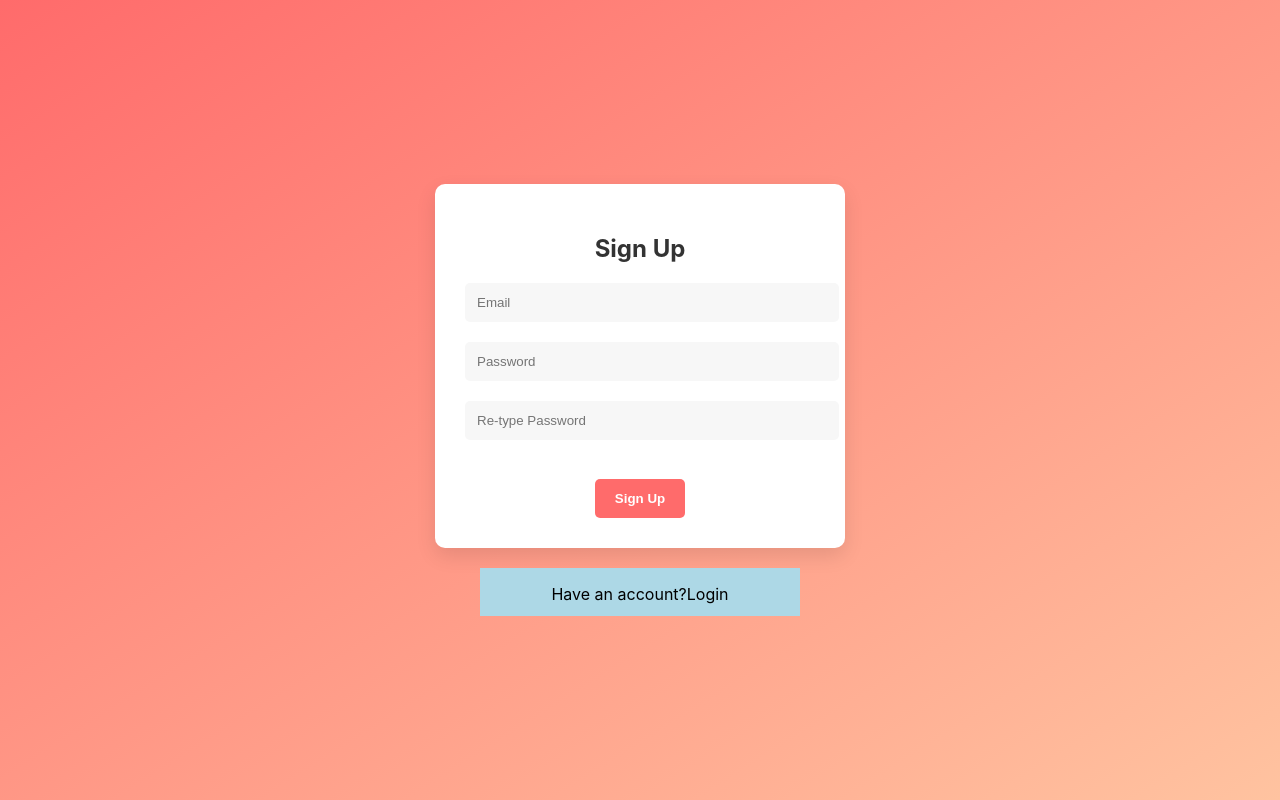
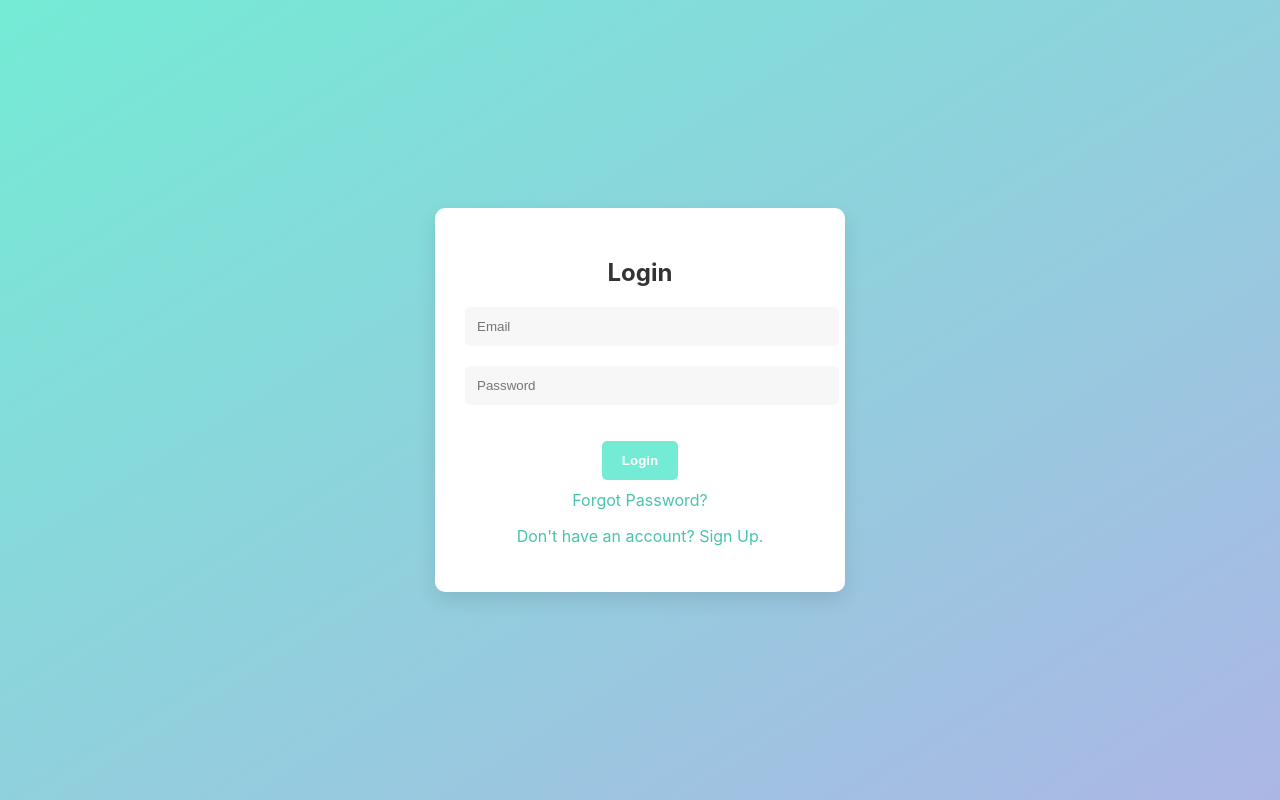
Before and after one commit to Falcon00007/Expense-Tracker, a React (Create React App) app: page /login in a window 1280 px wide. Built offline with nearby package versions, Linux system fonts and the light colour scheme.

Commit message:
Login page done (task-2)

```diff
--- a/src/App.js
+++ b/src/App.js
@@ -1,9 +1,17 @@
+import Home from "./pages/Home";
+import Login from "./pages/Login";
 import Signup from "./pages/Signup";
+import { BrowserRouter, Routes, Route } from "react-router-dom";
 function App() {
   return (
-    <>
-    <Signup/>
-    </>
+    <BrowserRouter>
+    <Routes>
+   <Route path="/" element={ <Signup/>}/>
+   <Route path="/login" element={<Login/>}/>
+   <Route path="/home" element={<Home/>}/>
+    </Routes>
+
+    </BrowserRouter>
   );
 }
 
--- /dev/null
+++ b/src/pages/Home.js
@@ -0,0 +1,11 @@
+import React from 'react'
+
+const Home = () => {
+  return (
+    <>
+    <h1>Welcome to Expense Tracker!!</h1>
+    </>
+  )
+}
+
+export default Home
--- /dev/null
+++ b/src/pages/Login.js
@@ -0,0 +1,91 @@
+import React, { useState } from 'react';
+import classes from './Login.module.css';
+import { Link,useNavigate } from 'react-router-dom';
+
+function Login() {
+  const [email, setEmail] = useState('');
+  const [password, setPassword] = useState('');
+  const [loading, setLoading] = useState(false);
+  const [error, setError]= useState("");
+  const navigate= useNavigate();
+
+  const handleLogin = async(e) => {
+    e.preventDefault();
+    setLoading(true)
+
+    if(!email || !password ){
+      setError("All fields are mandatory!!");
+      return
+    }
+
+    try {
+    const res= await fetch('https://identitytoolkit.googleapis.com/v1/accounts:signInWithPassword?key=AIzaSyAa6b1vvHl497ZXR8GOXQbTNEkyd0l5db4', {
+      method:'POST',
+      body: JSON.stringify({
+        email:email,
+        password:password,
+        returnSecureToken: true
+      }),
+      headers: {
+        'content-type' : 'application/json'
+      }
+    })
+
+      if(res.ok){
+        setLoading(false);
+        const data= await res.json()
+          localStorage.setItem("email", data.email.replace(/[@.]/g, ""));
+          localStorage.setItem("token", data.idToken)
+          console.log(data)
+          navigate('/home');
+          console.log('User LoggedIn successfully');
+          alert("Login successful!!")
+        }
+        else{
+            setLoading(false);
+          const data= await res.json();
+            if(data && data.error.message){
+              setError("LogIn not successful- " + data.error.message)
+            } else{
+              setError("Some error occured!! Please try again..")
+            }
+          }
+    } catch (error) {
+      console.error('Error logging in :', error);
+    }
+    setEmail('');
+    setPassword("");
+
+  };
+
+  return (
+    <div className={classes.container}>
+      <form className={classes.loginForm} onSubmit={handleLogin}>
+        <h2>Login</h2>
+        <input
+          type="email"
+          placeholder="Email"
+          value={email}
+          onChange={(e) => setEmail(e.target.value)}
+        />
+        <input
+          type="password"
+          placeholder="Password"
+          value={password}
+          onChange={(e) => setPassword(e.target.value)}
+        />
+        <p className={classes.errorMessage}>{error}</p>
+        <button type="submit">Login</button>
+        {loading && <h2>Submitting Data...</h2>}
+        <div className={classes.forgotPasswordLink}>
+          <a href="/forgot-password">Forgot Password?</a>
+        </div>
+        <div className={classes.signupLink}>
+          <Link to="/"><p>Don't have an account? Sign Up.</p></Link>
+        </div>
+      </form>
+    </div>
+  );
+}
+
+export default Login;
--- /dev/null
+++ b/src/pages/Login.module.css
@@ -0,0 +1,63 @@
+.container {
+    display: flex;
+    justify-content: center;
+    align-items: center;
+    height: 100vh;
+    background: linear-gradient(to bottom right, #74ebd5, #ACB6E5);
+  }
+
+  .loginForm {
+    background-color: #fff;
+    padding: 30px;
+    border-radius: 10px;
+    box-shadow: 0px 8px 20px rgba(0, 0, 0, 0.1);
+    width: 350px;
+    text-align: center;
+  }
+
+  .loginForm h2 {
+    color: #333;
+    margin-bottom: 20px;
+  }
+
+  .loginForm input {
+    width: 100%;
+    padding: 12px;
+    margin-bottom: 20px;
+    border: none;
+    border-radius: 5px;
+    background-color: #f7f7f7;
+    color: #333;
+  }
+
+  .loginForm button {
+    background-color: #74ebd5;
+    color: white;
+    padding: 12px 20px;
+    border: none;
+    border-radius: 5px;
+    cursor: pointer;
+    font-weight: bold;
+    transition: background-color 0.3s ease-in-out;
+  }
+
+  .loginForm button:hover {
+    background-color: #50c9ba;
+  }
+
+  .loginForm .forgotPasswordLink {
+    margin-top: 10px;
+    color: #888;
+  }
+
+  .loginForm .forgotPasswordLink a,
+  .loginForm .signupLink a {
+    color: #47c4ad;
+    text-decoration: none;
+    transition: color 0.3s ease-in-out;
+  }
+
+  .loginForm .forgotPasswordLink a:hover,
+  .loginForm .signupLink a:hover {
+    color: #50c9ba;
+  }
--- a/src/pages/Signup.js
+++ b/src/pages/Signup.js
@@ -1,14 +1,18 @@
 import React, { useState } from 'react';
 import classes from './Signup.module.css';
+import { Link,useNavigate} from 'react-router-dom';
 
 function Signup() {
   const [email, setEmail] = useState('');
   const [password, setPassword] = useState('');
   const [confirmPassword, setConfimrPassword] = useState('');
   const [error, setError]= useState("");
+  const [loading, setLoading]= useState(false);
+  const navigate= useNavigate();
 
   const handleSignup = async (e) => {
     e.preventDefault();
+    setLoading(true)
 
     if(!email || !password || !confirmPassword){
       setError("All fields are mandatory!!");
@@ -34,14 +38,19 @@ function Signup() {
     })
 
       if(res.ok){
-        const data= await res.json()
-          //authCtx.login(data.idToken, data.email);
-          localStorage.setItem("email", data.email.replace(/[@.]/g, ""));
-          localStorage.setItem("token", data.idToken)
-          console.log(data)
-          //navigate('/');
+        setLoading(false);
+       // const data= await res.json()
+          navigate('/login');
           console.log('User registered successfully');
         }
+        else{
+          const data= await res.json();  //in case the POST method fails, catch the response like this
+            if(data && data.error.message){
+              alert("SignUp not successful- " + data.error.message)
+            } else{
+              alert("Some error occured!! Please try again..")
+            }
+          }
     } catch (error) {
       console.error('Error signing up:', error);
     }
@@ -79,9 +88,10 @@ function Signup() {
         />
         <p className={classes.errorMessage}>{error}</p>
         <button type="submit">Sign Up</button>
+        {loading && <h2>Submitting Data...</h2>}
       </form>
       <div className={classes.loginLink}>
-        <p>Have an account?Login</p>
+        <Link to="/login"><p>Have an account?Login</p></Link>
       </div>
     </div>
     </>
--- a/src/pages/Signup.module.css
+++ b/src/pages/Signup.module.css
@@ -47,7 +47,7 @@
 }
 
 .loginLink {
-  margin-top: 20px;
+  margin-top: 1.4rem;
   color: black;
   text-align: center;
   background-color: lightblue;
@@ -55,9 +55,11 @@
   width: 25%;
 }
 
-.signupForm .loginLink a {
+.loginLink a{
   color: #FF6B6B;
   text-decoration: none;
+  font-weight: 600;
+  font-size: 1.2rem;
   transition: color 0.3s ease-in-out;
 }
 
```
